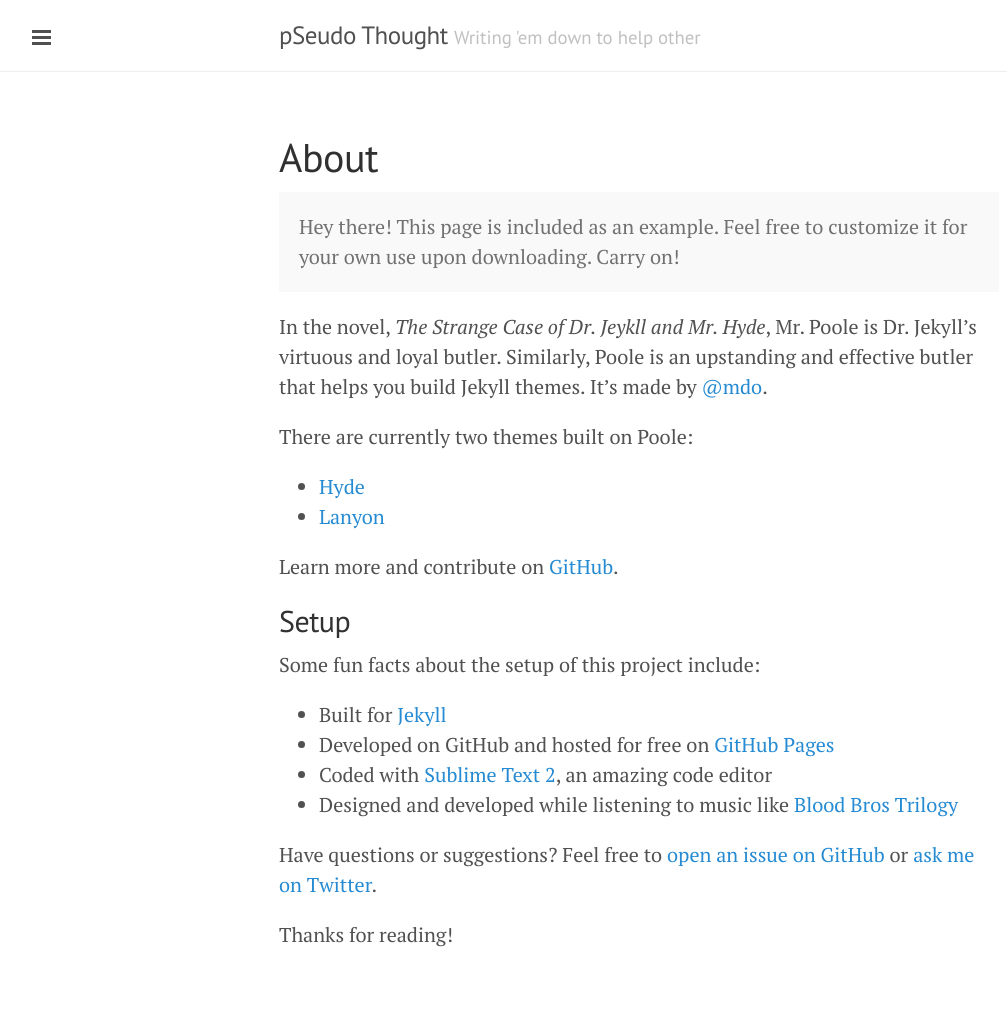
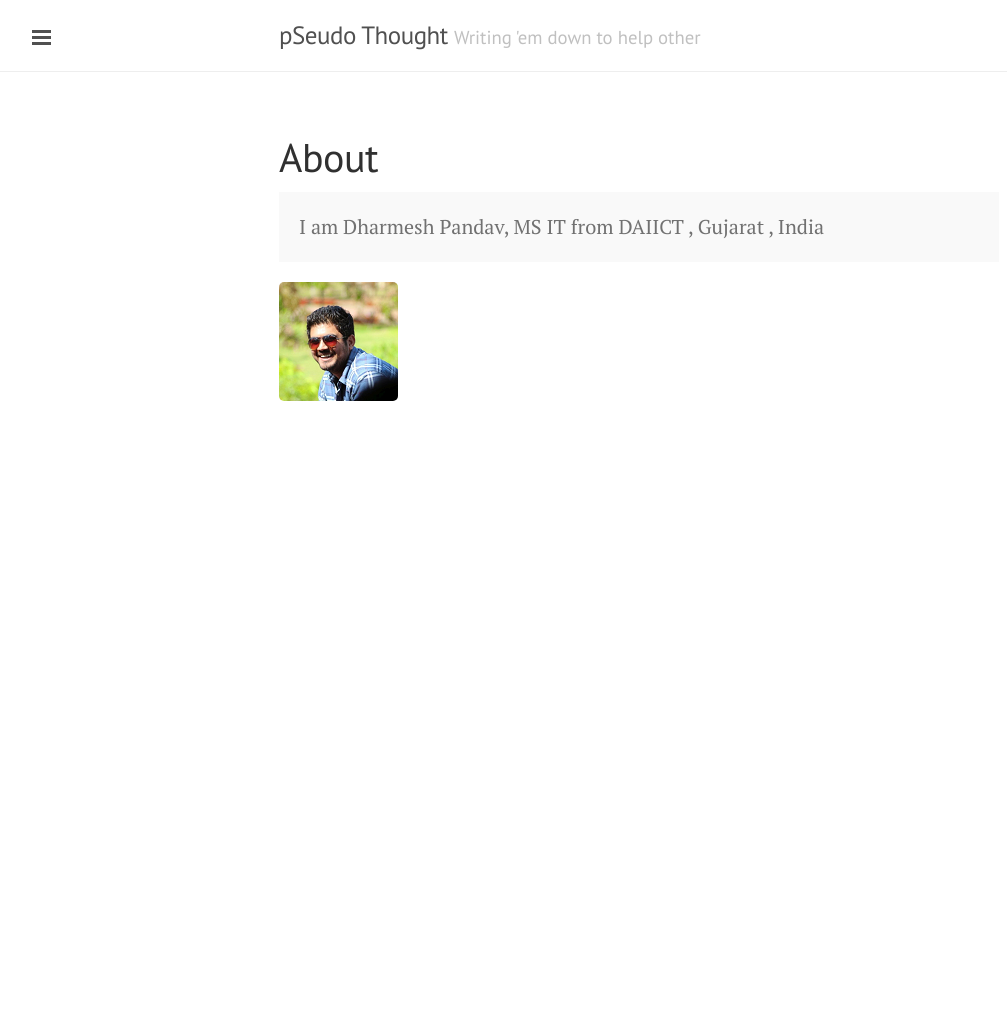
Before and after one commit to DharmeshPandav/dharmeshpandav.github.io, a Jekyll site: the page built from about.md, in a window 1280 px wide. Shown: the whole page, without its empty margins (1-1008 px from the left). Built offline with Jekyll 4.4.1, drawn with Linux system fonts in a browser that asks for light colours; nearby versions of some CDN libraries; Markdown is read by kramdown in place of the engine named in the settings; after the commit the page ends 900 px from its top, so only the background shows below that.

Commit message:
changed config

```diff
--- a/_config.yml
+++ b/_config.yml
@@ -8,7 +8,7 @@ permalink:        pretty
 # Setup
 title:            pSeudo Thought
 tagline:          "Writing 'em down to help other"
-description:      'A silly attempt to mirror my thought on papper from so called brain'
+description:      'A silly attempt to mirror my thoughts on blog from so called brain'
 url:              http://blog.privatenode.in
 baseurl:          '/'
 paginate:         5
--- a/_includes/sidebar.html
+++ b/_includes/sidebar.html
@@ -86,8 +86,8 @@
     <a class="sidebar-nav-item" href="/atom.xml">RSS</a>
     {% comment %}
       <a class="sidebar-nav-item" href="{{ site.github.repo }}/archive/v{{ site.version }}.zip">Download</a>
-    {% endcomment %}
     <a class="sidebar-nav-item" href="{{ site.github.repo }}">GitHub project</a>
+      {% endcomment %}
     <span class="sidebar-nav-item">Currently v{{ site.version }}</span>
   </nav>
 
--- a/about.md
+++ b/about.md
@@ -4,27 +4,7 @@ title: About
 ---
 
 <p class="message">
-  Hey there! This page is included as an example. Feel free to customize it for your own use upon downloading. Carry on!
+  I am Dharmesh Pandav, MS IT from DAIICT , Gujarat , India
 </p>
 
-In the novel, *The Strange Case of Dr. Jeykll and Mr. Hyde*, Mr. Poole is Dr. Jekyll's virtuous and loyal butler. Similarly, Poole is an upstanding and effective butler that helps you build Jekyll themes. It's made by [@mdo](https://twitter.com/mdo).
-
-There are currently two themes built on Poole:
-
-* [Hyde](http://hyde.getpoole.com)
-* [Lanyon](http://lanyon.getpoole.com)
-
-Learn more and contribute on [GitHub](https://github.com/poole).
-
-## Setup
-
-Some fun facts about the setup of this project include:
-
-* Built for [Jekyll](http://jekyllrb.com)
-* Developed on GitHub and hosted for free on [GitHub Pages](https://pages.github.com)
-* Coded with [Sublime Text 2](http://sublimetext.com), an amazing code editor
-* Designed and developed while listening to music like [Blood Bros Trilogy](https://soundcloud.com/maddecent/sets/blood-bros-series)
-
-Have questions or suggestions? Feel free to [open an issue on GitHub](https://github.com/poole/issues/new) or [ask me on Twitter](https://twitter.com/mdo).
-
-Thanks for reading!
+!['and this is my phot'](/assets/profile.jpg)
```
